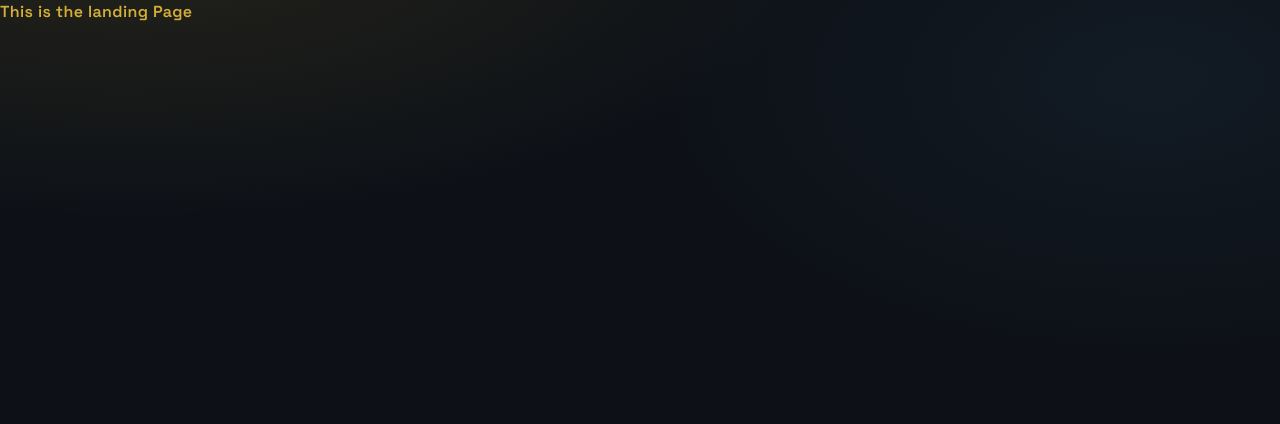
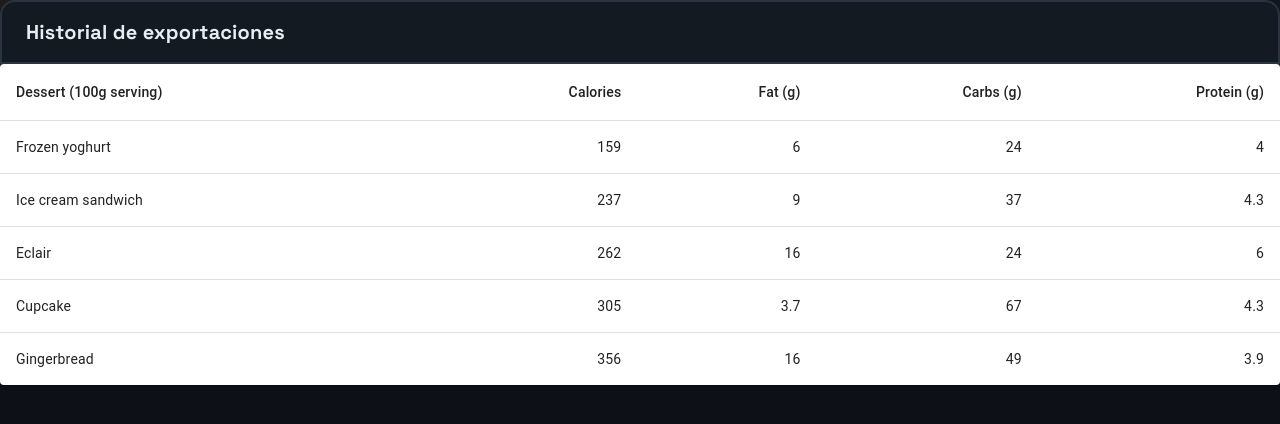
Before and after one commit to johanP051/honeymetrics-v2-frontend-universidad, a React (Vite) app: page /logs in a window 1280 px wide. Shown: the top 424 px of the page. Built offline with nearby package versions, Linux system fonts and the light colour scheme; no server answers.

Commit message:
feat(logs): add basic template of the table

```diff
--- a/src/main.jsx
+++ b/src/main.jsx
@@ -6,6 +6,7 @@
 import Dashboard from "./pages/Dashboard/dashboard.jsx";
 import LandingPage from "./pages/LandingPage/landingPage.jsx";
 import Login from "./pages/Login/login.jsx";
+import Logs from "./pages/Logs/logs.jsx";
 import ProtectedRoute from "./pages/ProtectedRoute.jsx";
 import { AuthProvider } from "./context/AuthContext.jsx";
 
@@ -29,6 +30,10 @@
     element: <LandingPage />,
   },
   {
+    path: "/logs",
+    element: <Logs />,
+  },
+  {
     path: "/Login",
     element: <Login />,
   },
--- /dev/null
+++ b/src/pages/Logs/logs.jsx
@@ -0,0 +1,70 @@
+import styles from "./logs.module.css"
+import Table from '@mui/material/Table';
+import TableBody from '@mui/material/TableBody';
+import TableCell from '@mui/material/TableCell';
+import TableContainer from '@mui/material/TableContainer';
+import TableHead from '@mui/material/TableHead';
+import TableRow from '@mui/material/TableRow';
+import Paper from '@mui/material/Paper';
+import Toolbar from "@mui/material/Toolbar";
+import Typography from "@mui/material/Typography";
+
+function createData(name, calories, fat, carbs, protein) {
+  return { name, calories, fat, carbs, protein };
+}
+
+const TablaHeaderToolbar = () =>  {
+    return(
+        <Toolbar className={styles.headerBarra}>
+            <Typography className={styles.titulo}>
+                Historial de exportaciones
+            </Typography>
+        </Toolbar>
+    );
+};
+
+const rows = [
+  createData('Frozen yoghurt', 159, 6.0, 24, 4.0),
+  createData('Ice cream sandwich', 237, 9.0, 37, 4.3),
+  createData('Eclair', 262, 16.0, 24, 6.0),
+  createData('Cupcake', 305, 3.7, 67, 4.3),
+  createData('Gingerbread', 356, 16.0, 49, 3.9),
+];
+
+export default function logs() {
+  return (
+    <>
+
+    <TablaHeaderToolbar/>
+    <TableContainer component={Paper}>
+      <Table sx={{ minWidth: 650 }} aria-label="simple table">
+        <TableHead>
+          <TableRow>
+            <TableCell>Dessert (100g serving)</TableCell>
+            <TableCell align="right">Calories</TableCell>
+            <TableCell align="right">Fat&nbsp;(g)</TableCell>
+            <TableCell align="right">Carbs&nbsp;(g)</TableCell>
+            <TableCell align="right">Protein&nbsp;(g)</TableCell>
+          </TableRow>
+        </TableHead>
+        <TableBody>
+          {rows.map((row) => (
+            <TableRow
+              key={row.name}
+              sx={{ '&:last-child td, &:last-child th': { border: 0 } }}
+            >
+              <TableCell component="th" scope="row">
+                {row.name}
+              </TableCell>
+              <TableCell align="right">{row.calories}</TableCell>
+              <TableCell align="right">{row.fat}</TableCell>
+              <TableCell align="right">{row.carbs}</TableCell>
+              <TableCell align="right">{row.protein}</TableCell>
+            </TableRow>
+          ))}
+        </TableBody>
+      </Table>
+    </TableContainer>
+    </>
+  );
+}
--- /dev/null
+++ b/src/pages/Logs/logs.module.css
@@ -0,0 +1,20 @@
+.body{
+    background-color: #141A21;
+}
+
+.headerBarra{
+    background-color: #141A21;
+    border: 2px solid #2A3440;
+    border-top-left-radius: 15px;
+    border-top-right-radius: 15px;
+
+
+}
+
+
+.titulo{
+    font-family: "Space Grotesk", sans-serif !important;
+    font-weight: 700 !important;
+    font-size: 20px !important;
+    color: #e6edf3;
+}
```
